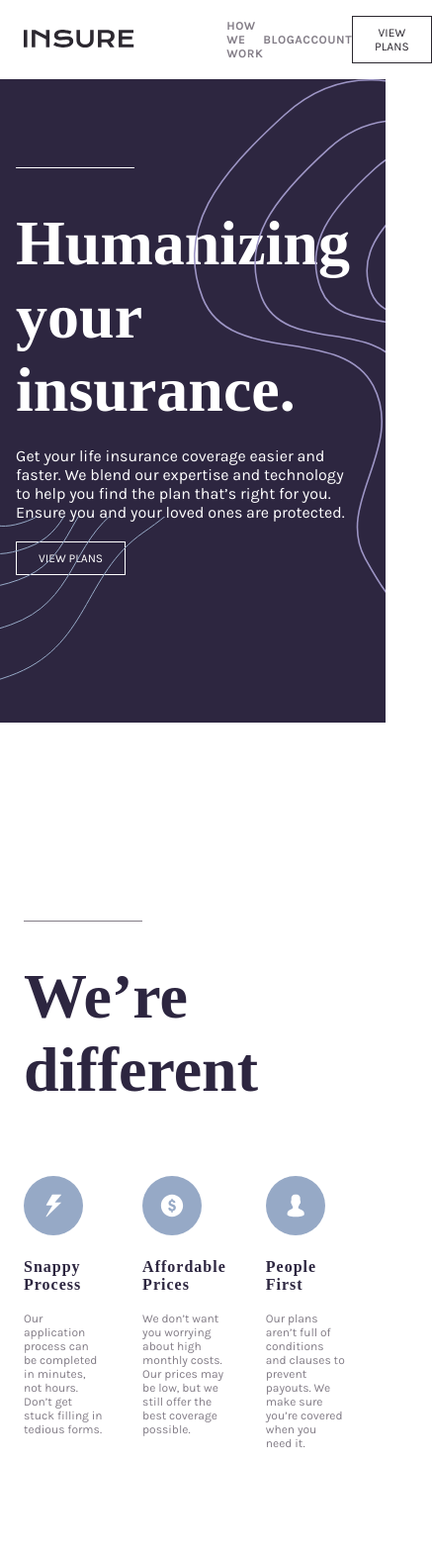
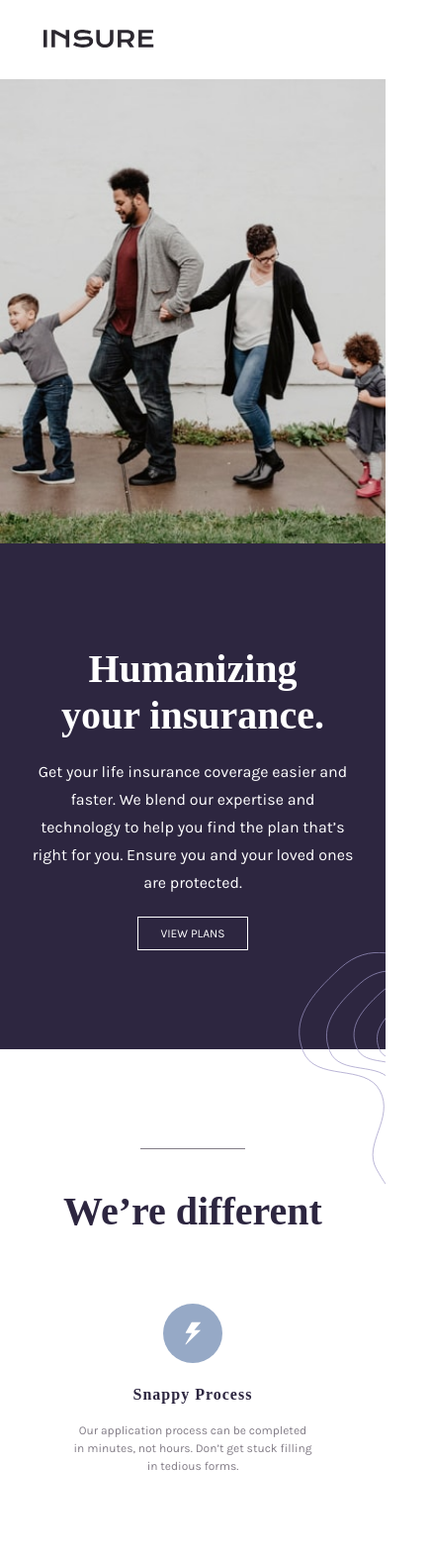
Before and after one commit to victory-a/insure, a plain HTML site: page index.html in a window 390 px wide. Shown: the top 1577 px of the page at 99% size, 437 px wide, since content can reach past the window. Drawn offline with nearby package versions, Linux system fonts and the light colour scheme; a web font is replaced by a local one.

Commit message:
body responsive done, navbar next

```diff
--- a/index.html
+++ b/index.html
@@ -30,7 +30,7 @@
         </header>
         <!-- Header ends  -->
         <section class="hero">
-            <div class="pattern">
+        <div class="pattern">
                 <picture>
                     <source media="(max-width: 900px)" srcset="./images/bg-pattern-intro-right-mobile.svg" />
                     <source media="(min-width: 901px)" srcset="./images/bg-pattern-intro-right-desktop.svg" />
@@ -171,7 +171,7 @@
             </div>
             <div class="attribution">
                 Challenge by <a href="https://www.frontendmentor.io?ref=challenge" target="_blank">Frontend Mentor</a>.
-                Coded by <a href="https://github.com/victory-a">Victory</a>.
+                Built by <a href="https://github.com/victory-a">Victory</a>.
             </div>
         </footer>
     </body>
--- a/style.css
+++ b/style.css
@@ -48,7 +48,7 @@ p {
 }
 
 .container {
-    width: 100%;
+    width: 90%;
     max-width: 120rem;
     margin: 0 auto;
     padding: 0 2.4rem;
@@ -64,7 +64,6 @@ p {
     font-family: var(--body-font);
     padding: 0.9rem 2.2rem;
     text-transform: uppercase;
-    transition: background 0.5s;
     cursor: pointer;
 }
 
@@ -72,18 +71,21 @@ p {
     color: var(--very-dark-violet);
     background: #fff;
     border: 1px solid var(--very-dark-violet);
+    transition: background 0.8s;
 }
 
 .btn-light:hover,
 .btn-light:focus {
     color: #fff;
     background: var(--very-dark-violet);
+    border: 1px solid #fff;
 }
 
 .btn-dark {
     color: #fff;
     background: transparent;
     border: 1px solid #fff;
+    transition: background 0.8s;
 }
 
 .btn-dark:hover,
@@ -113,7 +115,7 @@ nav .nav-toggle {
 
 .nav-list {
     list-style: none;
-    width: 40%;
+    width: 43%;
     display: flex;
     align-items: center;
     justify-content: space-between;
@@ -125,7 +127,7 @@ nav .nav-toggle {
     color: var(--grey-violet);
     letter-spacing: 0.5px;
     text-transform: uppercase;
-    transition: color 0.5s;
+    transition: color 1s;
 }
 
 .nav-link:hover {
@@ -188,6 +190,7 @@ nav .nav-toggle {
 .hero-text p {
     font-family: var(--body-font);
     padding-bottom: 2rem;
+    line-height: 28px;
 }
 
 .hero-content picture {
@@ -250,6 +253,7 @@ nav .nav-toggle {
 
 .feature p {
     font-size: 12px;
+    line-height: 18px;
 }
 
 /* how we work */
@@ -264,6 +268,9 @@ nav .nav-toggle {
     align-items: center;
     background: var(--dark-violet);
     padding: 6rem 18rem 6rem 10rem;
+    /* max-width: 120rem;
+    width: 90%; */
+    /* max-width: inherit; */
 }
 
 .how-we-work .pattern {
@@ -326,7 +333,7 @@ footer .social-media {
     padding: 0.8rem 0.6rem;
     font-size: 2rem;
     color: var(--grey-violet);
-    transition: color 0.5s;
+    transition: color 1s;
 }
 
 .social-icons i:hover,
@@ -359,6 +366,10 @@ footer .social-media {
     padding-bottom: 0.8rem;
 }
 
+.links a {
+    color: var(--dark-violet);
+}
+
 .links dd:hover,
 .links dd:focus {
     text-decoration: underline;
@@ -366,7 +377,140 @@ footer .social-media {
 
 .attribution {
     text-align: center;
+    position: relative;
+    z-index: 5;
+}
+
+@media screen and (max-width: 768px) {
+    .features {
+        display: flex;
+        flex-direction: column;
+        align-items: center;
+        width: 80%;
+        margin: auto;
+    }
+
+    .feature {
+        margin-bottom: 5rem;
+        padding: 0 8rem;
+    }
+}
+
+@media screen and (max-width: 600px) {
+    .feature {
+        margin-bottom: 5rem;
+        padding: initial;
+    }
+
+    /* footer section */
+    footer {
+        padding: 6rem 0;
+    }
+
+    footer .pattern img {
+        height: 17%;
+    }
+
+    footer .social-media {
+        display: flex;
+        flex-direction: column;
+    }
+
+    .social-media > a {
+        padding-bottom: 1.5rem;
+    }
+
+    .links {
+        display: initial;
+        flex-direction: column;
+        align-items: center;
+        text-align: center;
+        width: 100%;
+    }
+
+    .links dl {
+        padding: 2rem;
+    }
 }
 
 @media screen and (max-width: 900px) {
+    section {
+        padding: initial;
+    }
+
+    .nav-list {
+        display: none;
+    }
+
+    .hero .container {
+        padding: initial;
+        width: initial;
+    }
+
+    /* hero section  */
+    .hero .pattern {
+        bottom: -70%;
+        top: initial;
+    }
+
+    .hero .pattern img {
+        height: 30%;
+    }
+
+    .hero-content {
+        flex-direction: column-reverse;
+        align-items: center;
+        padding: 0;
+    }
+
+    .hero-content picture {
+        margin-bottom: initial;
+        z-index: 2;
+    }
+
+    .hero-content .hero-text {
+        text-align: center;
+        padding: 10rem 3rem;
+    }
+
+    .hero-text h3 {
+        padding-top: initial;
+        font-size: 40px;
+    }
+
+    .hero-text h3::before {
+        display: none;
+    }
+
+    /* main section */
+    .main {
+        padding-top: 10rem;
+        text-align: center;
+    }
+
+    .main .pattern {
+        display: none;
+    }
+
+    .first h3 {
+        font-size: 40px;
+    }
+
+    .first h3::before {
+        left: 50%;
+        transform: translateX(-50%);
+        width: 35%;
+    }
+
+    /* how we work section */
+    .how-we-work .container {
+        flex-direction: column;
+        padding: 6rem 2rem;
+        text-align: center;
+    }
+
+    .how-we-work h3 {
+        font-size: 40px;
+        padding-bottom: 3rem;
+    }
 }
```
